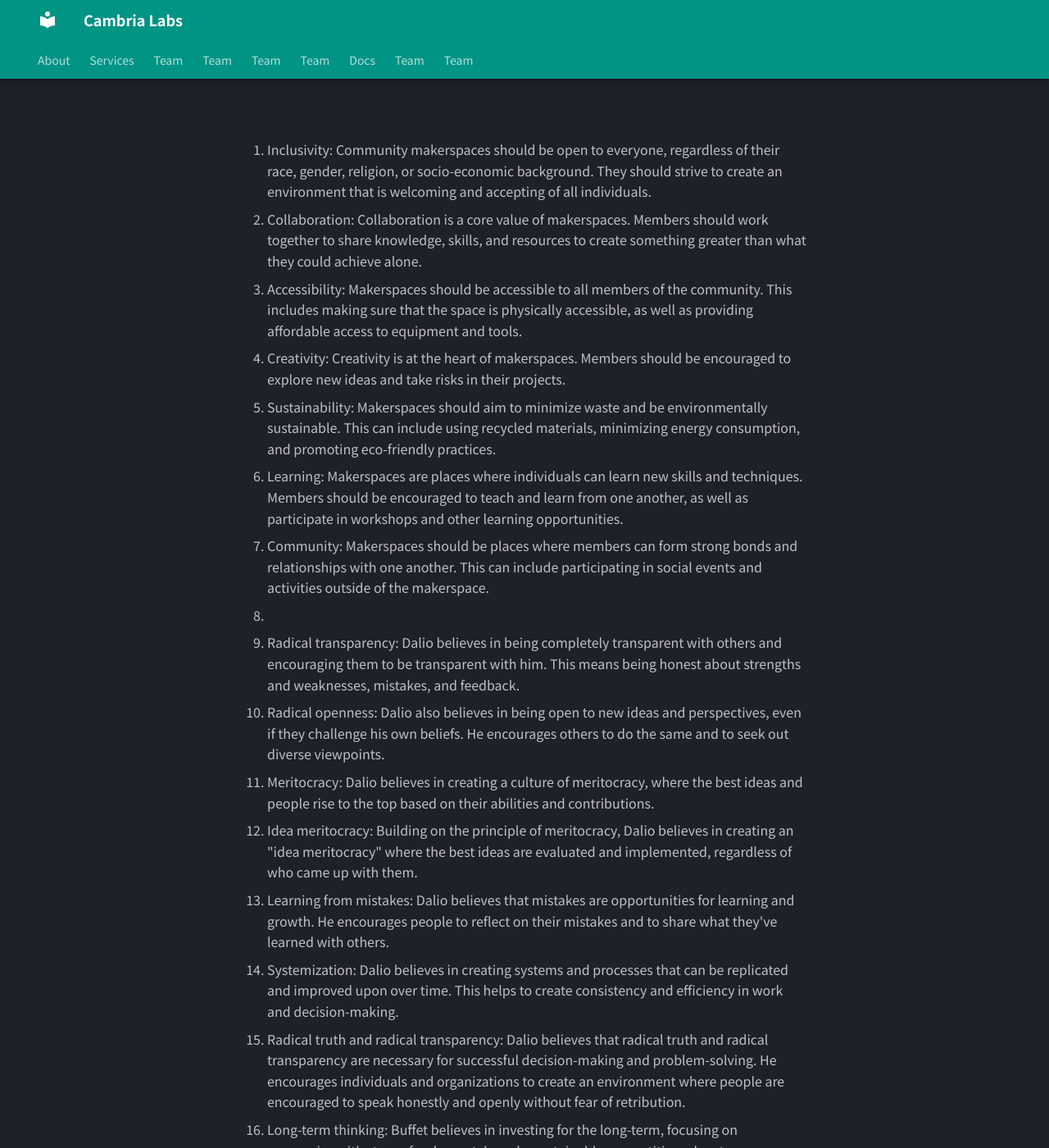
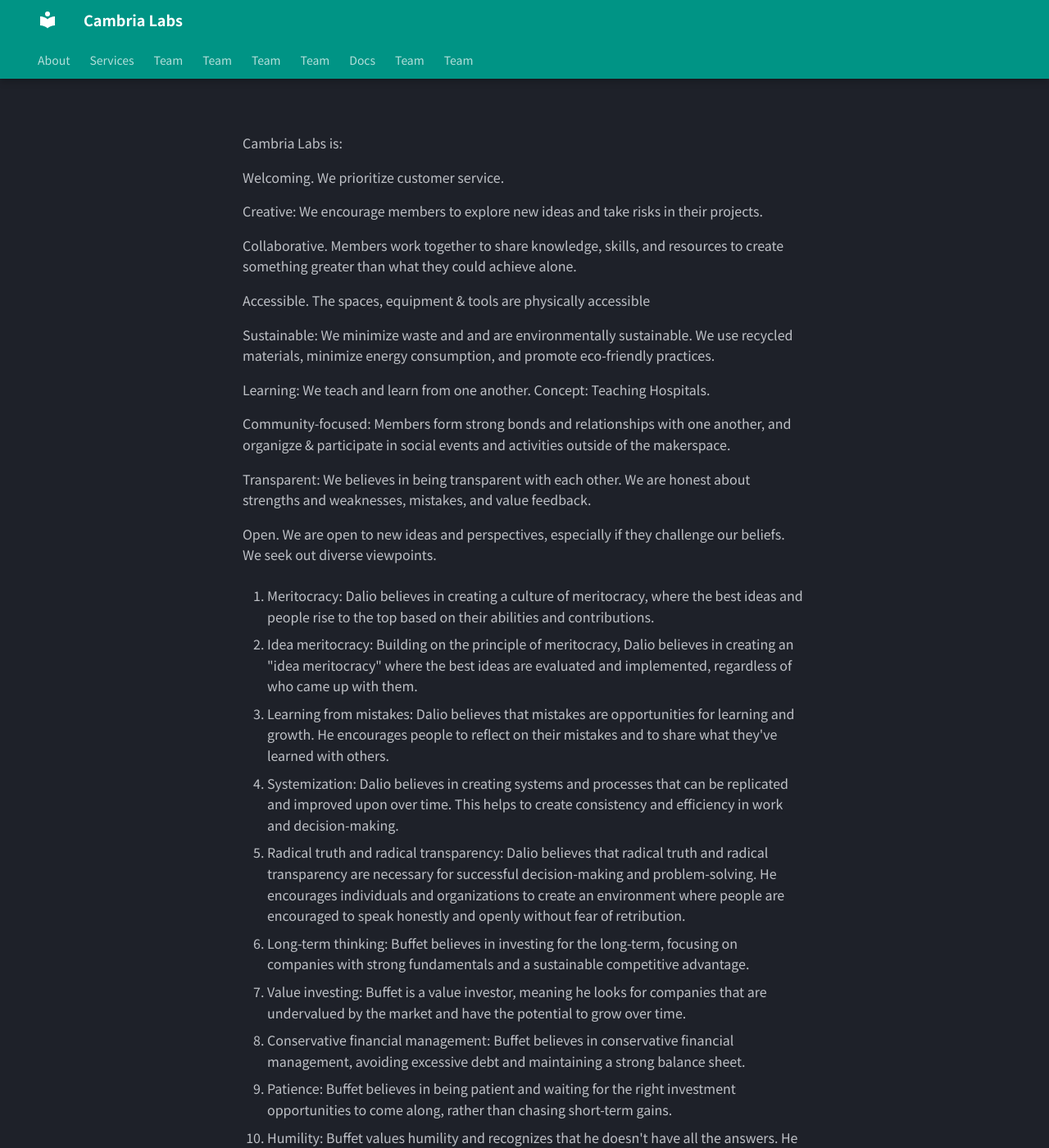
Before and after one commit to jro-cambria/site_www.cambria-labs.com, an MkDocs documentation site: the page built from docs/about/principles-values.md, in a window 1280 px wide and 1400 px high. Shown: the whole window at 82% size. Built offline with MkDocs 1.6.1 and Material for MkDocs 9.7.7, drawn with Linux system fonts in a browser that asks for light colours; some of the changed text lies outside the part shown.

Commit message:
Principles & Values draft

```diff
--- a/docs/about/principles-values.md
+++ b/docs/about/principles-values.md
@@ -4,23 +4,25 @@ Tags: [principles, values]
 Draft: true
 ---
 
-1.  Inclusivity: Community makerspaces should be open to everyone, regardless of their race, gender, religion, or socio-economic background. They should strive to create an environment that is welcoming and accepting of all individuals.
+Cambria Labs is:
 
-2.  Collaboration: Collaboration is a core value of makerspaces. Members should work together to share knowledge, skills, and resources to create something greater than what they could achieve alone.
+Welcoming. We prioritize customer service.
 
-3.  Accessibility: Makerspaces should be accessible to all members of the community. This includes making sure that the space is physically accessible, as well as providing affordable access to equipment and tools.
+Creative:  We encourage members to explore new ideas and take risks in their projects.
 
-4.  Creativity: Creativity is at the heart of makerspaces. Members should be encouraged to explore new ideas and take risks in their projects.
+Collaborative. Members work together to share knowledge, skills, and resources to create something greater than what they could achieve alone.
 
-5.  Sustainability: Makerspaces should aim to minimize waste and be environmentally sustainable. This can include using recycled materials, minimizing energy consumption, and promoting eco-friendly practices.
+Accessible. The spaces, equipment & tools are physically accessible
 
-6.  Learning: Makerspaces are places where individuals can learn new skills and techniques. Members should be encouraged to teach and learn from one another, as well as participate in workshops and other learning opportunities.
+Sustainable: We minimize waste and and are environmentally sustainable. We use recycled materials, minimize energy consumption, and promote eco-friendly practices.
 
-7.  Community: Makerspaces should be places where members can form strong bonds and relationships with one another. This can include participating in social events and activities outside of the makerspace.
-8.
-9.  Radical transparency: Dalio believes in being completely transparent with others and encouraging them to be transparent with him. This means being honest about strengths and weaknesses, mistakes, and feedback.
+Learning: We teach and learn from one another. Concept: Teaching Hospitals.
 
-2.  Radical openness: Dalio also believes in being open to new ideas and perspectives, even if they challenge his own beliefs. He encourages others to do the same and to seek out diverse viewpoints.
+Community-focused: Members form strong bonds and relationships with one another, and organigze & participate in social events and activities outside of the makerspace.
+
+Transparent: We believes in being transparent with each other. We are honest about strengths and weaknesses, mistakes, and value feedback.
+
+Open. We are open to new ideas and perspectives, especially if they challenge our  beliefs. We seek out diverse viewpoints.
 
 3.  Meritocracy: Dalio believes in creating a culture of meritocracy, where the best ideas and people rise to the top based on their abilities and contributions.
 
@@ -194,3 +196,17 @@ principles and values that Edison espoused:
 6.  Education: King believed in the importance of education and believed that it was a powerful tool for creating social change. He encouraged people to educate themselves about social issues and to work towards creating a more just and equal society.
 
 7.  Faith: King was a deeply religious man and believed that faith could be a powerful force for social change. He believed in the power of love, forgiveness, and compassion to transform the world.
+
+The Yellow Bike Project has a set of principles and values that guide its work and mission. These principles and values include:
+
+1.  Accessibility: The Yellow Bike Project believes that everyone should have access to bicycles and cycling as a mode of transportation, regardless of income or social status.
+
+2.  Sustainability: The organization promotes the use of bicycles as a sustainable mode of transportation that reduces carbon emissions and promotes a healthy lifestyle.
+
+3.  Empowerment: The Yellow Bike Project aims to empower individuals by providing them with the tools and knowledge to fix their own bikes and become self-sufficient.
+
+4.  Community: The organization believes in building a strong and inclusive community that supports cycling as a means of transportation and healthy living.
+
+5.  Education: The Yellow Bike Project offers workshops and programs that teach individuals how to fix and maintain their own bikes, promoting education and knowledge sharing.
+
+6.  Volunteerism: The organization relies on volunteers to run its operations, and encourages individuals to get involved and give back to the community.
```
Also changed, not shown: docs/kb/topics/goals.md (added, +5 -0 lines).
